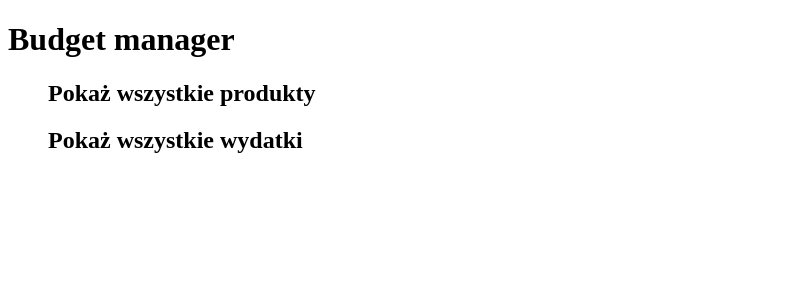
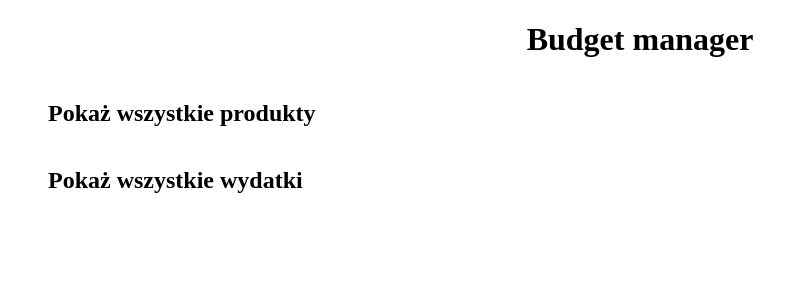
Before and after one commit to Juju-And/bugdet_manager, a Django app: page / in a window 1280 px wide. Shown: the top 300 px of the page, without its empty margins (0-808 px from the left). Run offline with Django 3.2, Linux system fonts and the light colour scheme; data comes from the database, SQL or seed files in the repository.

Commit message:
product searcher

```diff
--- /dev/null
+++ b/expenses_products/static/css/style.css
@@ -0,0 +1,24 @@
+#page-title {
+    text-align:center;
+}
+.hidden {
+    display: none;
+}
+
+.main_ul {
+    list-style-type:none;
+}
+
+.main_ul > li > h2 {
+    display: inline-block;
+    user-select: none;
+    cursor: pointer;
+}
+
+.main_ul > li > h2:hover {
+    background-color: yellow;
+}
+
+.input-button {
+    cursor: pointer;
+}
--- a/expenses_products/templates/main.html
+++ b/expenses_products/templates/main.html
@@ -1,25 +1,37 @@
 <!DOCTYPE html>
+{% load static %}
 <html lang="en">
 <head>
     <meta charset="UTF-8">
     <title>Budget manager</title>
+    <link rel="stylesheet" href="{% static 'css/style.css' %}">
+<body>
+<h1 id="page-title">Budget manager</h1>
+<ul class="main_ul">
+    <li>
+        <h2 id="show-all-products">Pokaż wszystkie produkty</h2></li>
+    <div id="list-of-products" class="hidden">
 
-<body>
-    <h1>Budget manager</h1>
-    <ul style="list-style-type:none;">
-        <li id="show-all-products"><h2>Pokaż wszystkie produkty</h2></li>
+        <!--Filter products by name/part of name-->
+        <input id="input-show-products" type="text">
+        <input id="btn-show-products" class="input-button" type="submit" value="Szukaj">
 
-             <ul id="list-of-products">
+        <br><br>
+
+        <ul id="content-list-product">
             <!--Load list of products here-->
-            </ul>
-
-        <li id="show-all-expenses"><h2>Pokaż wszystkie wydatki</h2></li>
-            <ul id="list-of-expenses">
+        </ul>
+    </div>
+    <li>
+        <h2 id="show-all-expenses">Pokaż wszystkie wydatki</h2></li>
+    <div id="list-of-expenses" class="hidden">
+        <ul id="content-list-expenses">
             <!--Load list of expenses here-->
-            </ul>
-    </ul>
-    {% load static %}
-    <script src="{% static 'js/jquery-3.3.1.min.js' %}"></script>
-    <script src="{% static 'js/app.js' %}"></script>
+        </ul>
+    </div>
+</ul>
+<!--    {% load static %}-->
+<script src="{% static 'js/jquery-3.3.1.min.js' %}"></script>
+<script src="{% static 'js/app.js' %}"></script>
 </body>
 </html>
--- a/expenses_products/views.py
+++ b/expenses_products/views.py
@@ -51,7 +51,12 @@ def show_db(request):
 class ShowProducts(View):
     @csrf_exempt
     def get(self, request):
-        products = list(Product.objects.all().values())
+        if request.GET.get('name'):
+            name = request.GET.get('name')
+            # print(name)
+            products = list(Product.objects.filter(name__icontains=name).values())
+        else:
+            products = list(Product.objects.all().values())
         return JsonResponse(products, safe=False)
 
     @csrf_exempt
```
Also changed, not shown: expenses_products/static/js/app.js (+41 -9 lines), expenses_products/templates/index.html (deleted, +0 -19 lines).
